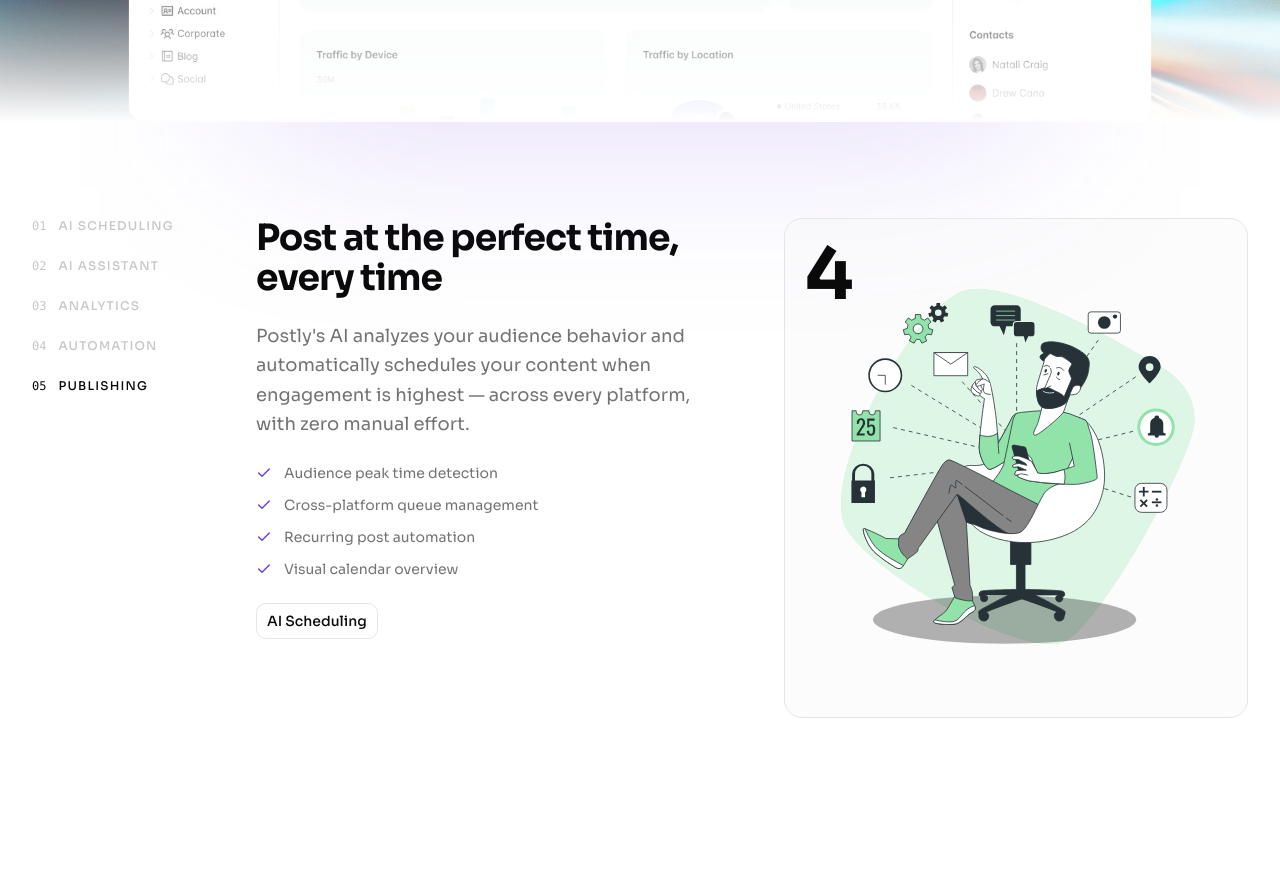
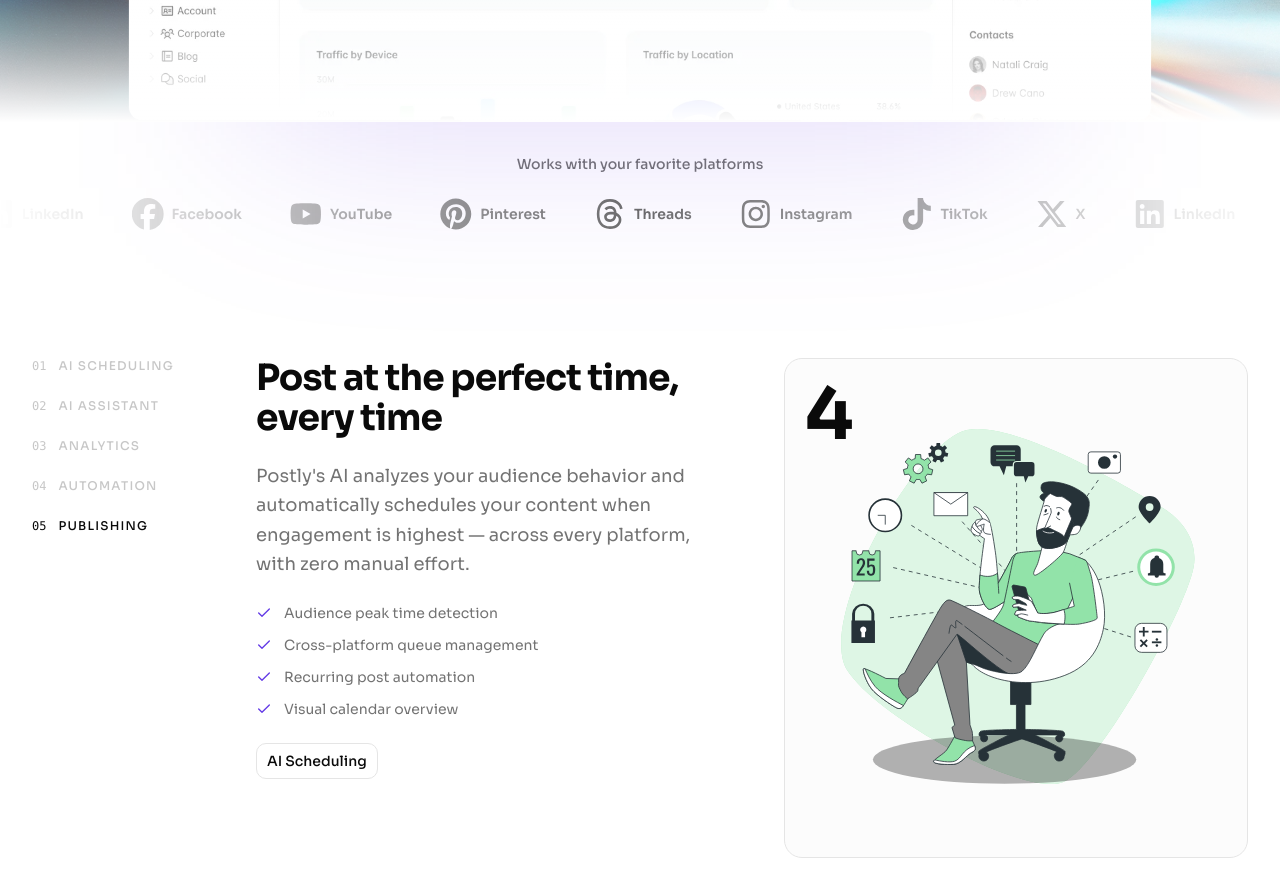
Before and after one commit to luchersou/postly, a Next.js app: page / in a window 1280 px wide. Shown: the part 940-1836 px from the top of the page. Built offline with nearby package versions, Linux system fonts and the light colour scheme.

Commit message:
feat: add logo cloud section with social media platforms using react-icons

```diff
--- a/package.json
+++ b/package.json
@@ -24,6 +24,7 @@
     "react": "19.2.4",
     "react-day-picker": "^10.0.1",
     "react-dom": "19.2.4",
+    "react-icons": "^5.7.0",
     "react-use-measure": "^2.1.7",
     "shadcn": "^4.12.0",
     "tailwind-merge": "^3.6.0",
--- a/src/app/page.tsx
+++ b/src/app/page.tsx
@@ -7,6 +7,7 @@
 import { PricingSection } from "@/components/sections/pricing/pricing-section";
 import { StatsSection } from "@/components/sections/stats-section";
 import { TestimonialsSection } from "@/components/sections/testimonials-section";
+import { LogoCloud } from "@/components/sections/logo-cloud";
 
 export default function Home() {
   return (
@@ -14,6 +15,7 @@
       <Navbar />
       <main className="flex-1">
         <Hero />
+        <LogoCloud />
         <FeaturesSection />
         <StatsSection />
         <FeaturesBento />
--- /dev/null
+++ b/src/components/sections/logo-cloud.tsx
@@ -0,0 +1,47 @@
+import { InfiniteSlider } from "@/components/ui/infinite-slider";
+import {
+  FaInstagram,
+  FaTiktok,
+  FaLinkedin,
+  FaYoutube,
+  FaFacebook,
+  FaPinterest,
+  FaThreads,
+} from "react-icons/fa6";
+import { FaXTwitter } from "react-icons/fa6";
+
+const platforms = [
+  { icon: FaInstagram, name: "Instagram" },
+  { icon: FaTiktok, name: "TikTok" },
+  { icon: FaXTwitter, name: "X" },
+  { icon: FaLinkedin, name: "LinkedIn" },
+  { icon: FaFacebook, name: "Facebook" },
+  { icon: FaYoutube, name: "YouTube" },
+  { icon: FaPinterest, name: "Pinterest" },
+  { icon: FaThreads, name: "Threads" },
+];
+
+export function LogoCloud() {
+  return (
+    <div className="py-8">
+      <p className="mb-6 text-center text-sm font-medium text-muted-foreground">
+        Works with your favorite platforms
+      </p>
+      <div className="mask-[linear-gradient(to_right,transparent,black,transparent)] overflow-hidden">
+        <InfiniteSlider gap={48} speed={60} speedOnHover={20}>
+          {platforms.map((platform) => (
+            <div
+              key={platform.name}
+              className="flex items-center gap-2 opacity-60 grayscale transition-all duration-300 hover:opacity-100 hover:grayscale-0"
+            >
+              <platform.icon className="size-8 shrink-0" />
+              <span className="text-sm font-semibold whitespace-nowrap">
+                {platform.name}
+              </span>
+            </div>
+          ))}
+        </InfiniteSlider>
+      </div>
+    </div>
+  );
+}
--- /dev/null
+++ b/src/components/ui/infinite-slider.tsx
@@ -0,0 +1,109 @@
+"use client";
+import { cn } from "@/lib/utils";
+import { animate, motion, useMotionValue } from "motion/react";
+import { useEffect, useState } from "react";
+import useMeasure from "react-use-measure";
+
+export type InfiniteSliderProps = {
+	children: React.ReactNode;
+	gap?: number;
+	speed?: number;
+	speedOnHover?: number;
+	direction?: "horizontal" | "vertical";
+	reverse?: boolean;
+	className?: string;
+};
+
+export function InfiniteSlider({
+	children,
+	gap = 16,
+	speed = 100,
+	speedOnHover,
+	direction = "horizontal",
+	reverse = false,
+	className,
+}: InfiniteSliderProps) {
+	const [currentSpeed, setCurrentSpeed] = useState(speed);
+	const [ref, { width, height }] = useMeasure();
+	const translation = useMotionValue(0);
+	const [isTransitioning, setIsTransitioning] = useState(false);
+
+	useEffect(() => {
+		let controls: ReturnType<typeof animate> | undefined;
+		const size = direction === "horizontal" ? width : height;
+		const contentSize = size + gap;
+		const from = reverse ? -contentSize / 2 : 0;
+		const to = reverse ? 0 : -contentSize / 2;
+
+		const distanceToTravel = Math.abs(to - from);
+		const duration = distanceToTravel / currentSpeed;
+
+		if (isTransitioning) {
+			const remainingDistance = Math.abs(translation.get() - to);
+			const transitionDuration = remainingDistance / currentSpeed;
+
+			controls = animate(translation, [translation.get(), to], {
+				ease: "linear",
+				duration: transitionDuration,
+				onComplete: () => {
+					setIsTransitioning(false);
+				},
+			});
+		} else {
+			controls = animate(translation, [from, to], {
+				ease: "linear",
+				duration,
+				repeat: Number.POSITIVE_INFINITY,
+				repeatType: "loop",
+				repeatDelay: 0,
+				onRepeat: () => {
+					translation.set(from);
+				},
+			});
+		}
+
+		return controls?.stop;
+	}, [
+		translation,
+		currentSpeed,
+		width,
+		height,
+		gap,
+		isTransitioning,
+		direction,
+		reverse,
+	]);
+
+	const hoverProps = speedOnHover
+		? {
+				onHoverStart: () => {
+					setIsTransitioning(true);
+					setCurrentSpeed(speedOnHover);
+				},
+				onHoverEnd: () => {
+					setIsTransitioning(true);
+					setCurrentSpeed(speed);
+				},
+			}
+		: {};
+
+	return (
+		<div className={cn("overflow-hidden", className)}>
+			<motion.div
+				className="flex w-max"
+				ref={ref}
+				style={{
+					...(direction === "horizontal"
+						? { x: translation }
+						: { y: translation }),
+					gap: `${gap}px`,
+					flexDirection: direction === "horizontal" ? "row" : "column",
+				}}
+				{...hoverProps}
+			>
+				{children}
+				{children}
+			</motion.div>
+		</div>
+	);
+}
```
Also changed, not shown: components.json, 1 other file (tests, documents, lock files or other folders).
